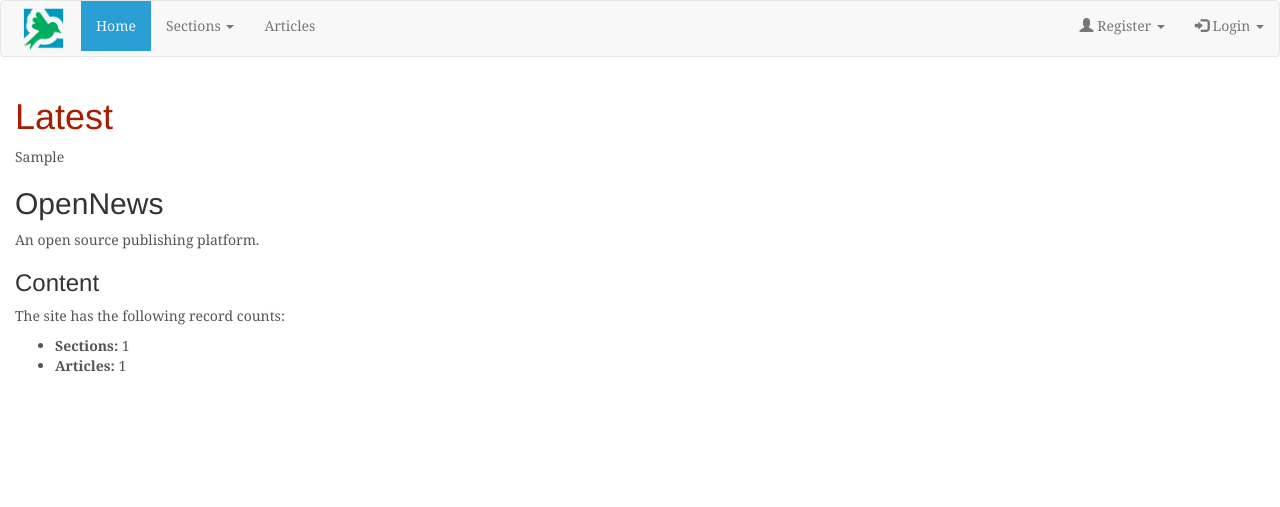
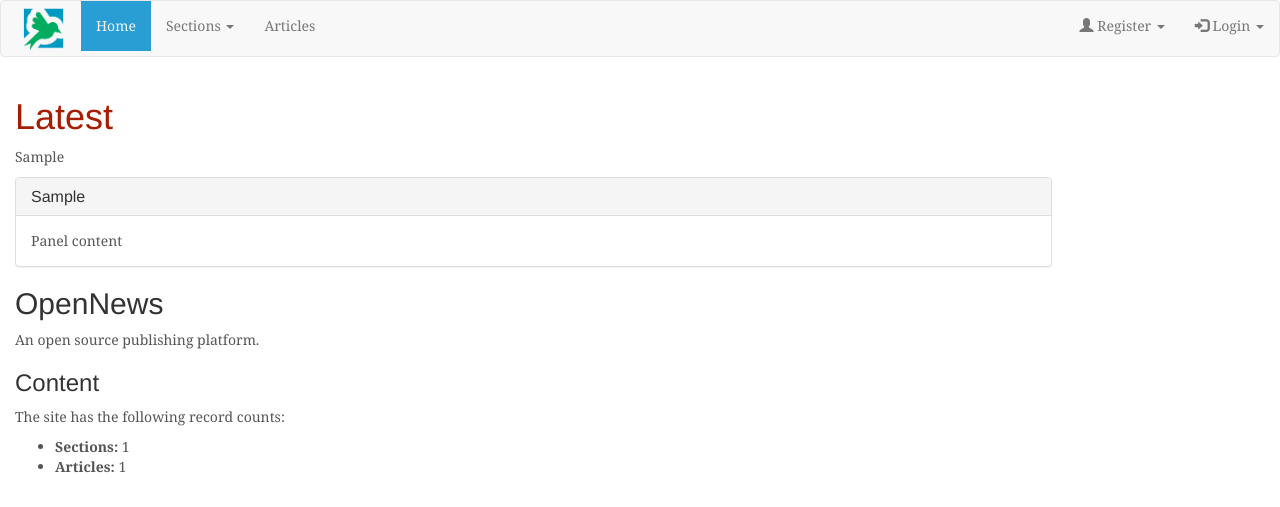
Before and after one commit to samisnotinsane/open-news, a Django app: page / in a window 1280 px wide. Shown: the top 507 px of the page. Run offline with Django 3.2, Linux system fonts and the light colour scheme; tables that the repository leaves empty hold one stand-in row (values such as "Sample post"); some libraries are stand-ins or nearby versions.

Commit message:
Adding panels in index.html

```diff
--- a/openNews/mainapp/templates/mainapp/base.html
+++ b/openNews/mainapp/templates/mainapp/base.html
@@ -139,10 +139,7 @@
   <!-- Bootstrap core JavaScript
    ================================================== -->
   <!-- Placed at the end of the document so the pages load faster -->
-  <script
-  src="https://code.jquery.com/jquery-3.2.1.min.js"
-  integrity="sha256-hwg4gsxgFZhOsEEamdOYGBf13FyQuiTwlAQgxVSNgt4="
-  crossorigin="anonymous"></script>
+  <script src="https://code.jquery.com/jquery-3.2.1.js"></script>
   <script src="https://maxcdn.bootstrapcdn.com/bootstrap/3.3.7/js/bootstrap.min.js"></script>
   <script src="{% static 'js/app.js' %}"></script>
   <script src="{% static 'js/ajax.js' %}"></script>
--- a/openNews/mainapp/templates/mainapp/index.html
+++ b/openNews/mainapp/templates/mainapp/index.html
@@ -9,6 +9,18 @@
   {% if num_articles > 0 %}
     <h1 id='latest-news-index'>Latest</h1>
     <p id='latest-headline-index'>{{ latest_article }}</p>
+
+    <div class="panel panel-default">
+        <div class="panel-heading">
+          <h3 class="panel-title">{{ latest_article }}</h3>
+        </div>
+        <div class="panel-body">
+          Panel content
+        </div>
+      </div>
+
+    {% else %}
+    <p>Sorry, we do not have any news at this time :\</p>
   {% endif %}
 </div>
 
```
